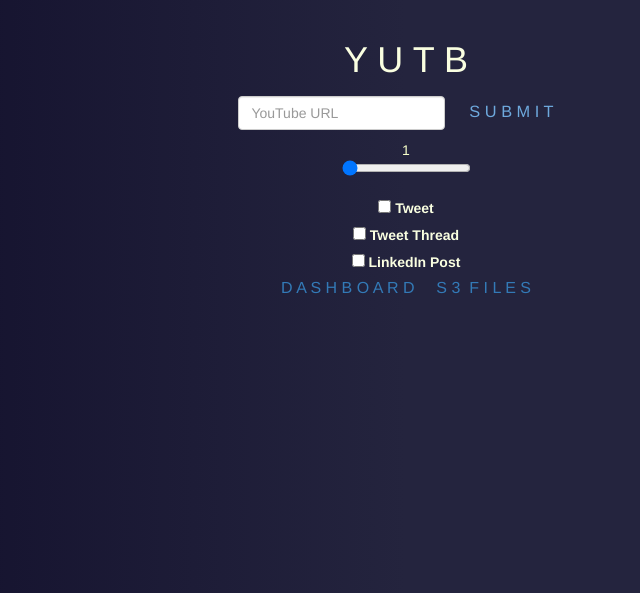
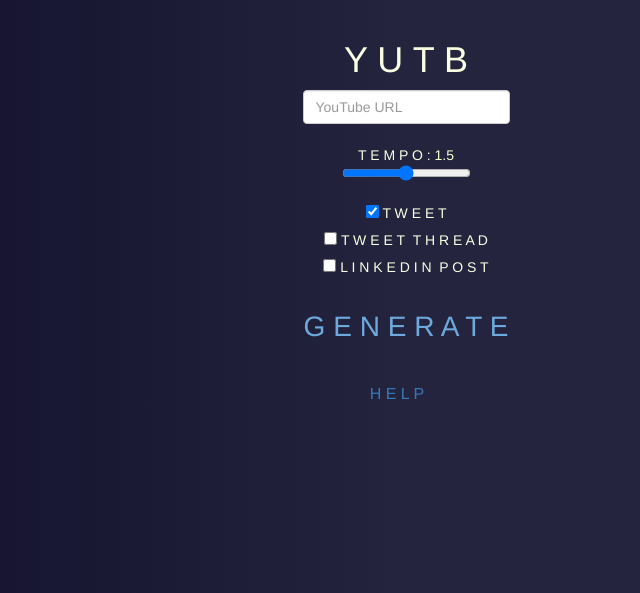
Before and after one commit to janmisiurek/yutb, a Flask app: page /playground in a window 1280 px wide. Shown: the part 52-645 px from the top of the page, without its empty margins (234-874 px from the left). Run offline with Flask 3, Linux system fonts and the light colour scheme; the visitor is signed in with stand-in values (Sample User, id 1); some libraries are stand-ins or nearby versions.

Commit message:
add help, index template update

```diff
--- a/app.py
+++ b/app.py
@@ -108,6 +108,11 @@
         return "User not found", 404
 
     return render_template("welcome.html", user=user)
+
+@app.route('/help')
+@login_required
+def help():
+    return render_template('help.html')
 
 @app.route('/playground', methods=['GET', 'POST'])
 @login_required
--- a/static/css/styles.css
+++ b/static/css/styles.css
@@ -50,3 +50,7 @@
     text-shadow: 0px 0px 10px #499ce2;
     cursor: pointer;
 }
+
+label {
+    font-weight: normal;
+}
--- a/templates/index.html
+++ b/templates/index.html
@@ -12,29 +12,30 @@
             <label for="url" class="sr-only">youtube url:</label>
             <input type="url" class="form-control" id="url" name="url" required placeholder="YouTube URL">
         </div>
-        <button type="submit" >S U B M I T</button>
-
+        <br>
         <br>
         <div class="form-group mx-sm-3 mb-2" style="text-align: center;">
-            <output id="tempoOutput", style="color: #f6ffc9">1</output>
-            <input type="range" min="1" max="2" step="0.25" value="1" class="slider" id="tempo" name="tempo"><br>
-
+            <span style="display: inline; vertical-align: middle;">T E M P O :</span>
+            <output id="tempoOutput" style="display: inline; color: #f6ffc9; vertical-align: middle;">1.5</output>
+            <input type="range" min="1" max="2" step="0.25" value="1.5" class="slider" id="tempo" name="tempo"><br>
         </div>
 
         <div class="form-check">
-            <input type="checkbox" class="form-check-input" id="tweet" name="content_types" value="tweet_single">
-            <label class="form-check-label" for="tweet">Tweet</label><br>
+            <input type="checkbox" class="form-check-input" id="tweet" name="content_types" value="tweet_single" checked>
+            <label class="form-check-label" for="tweet">T W E E T</label><br>
             <input type="checkbox" class="form-check-input" id="tweet_thread" name="content_types" value="tweet_thread">
-            <label class="form-check-label" for="tweet_thread">Tweet Thread</label><br>
+            <label class="form-check-label" for="tweet_thread">T W E E T&nbsp;&nbsp;T H R E A D</label><br>
             <input type="checkbox" class="form-check-input" id="linkedin_post" name="content_types" value="linkedin_post">
-            <label class="form-check-label" for="linkedin_post">LinkedIn Post</label><br>
+            <label class="form-check-label" for="linkedin_post">L I N K E D I N&nbsp;&nbsp;P O S T</label><br>
         </div>
+        <h3>
+            <button type="submit" >G E N E R A T E</button>
+        </h3>
+        <br>
     </form>
 
-    <p>
-        <a href="{{ url_for('dashboard2') }}" style=" font-size: 16px; margin-right: 18px;">D A S H B O A R D</a>
-        <a href="{{ url_for('dashboard') }}" style=" font-size: 16px;">S 3&nbsp;&nbsp;F I L E S</a>
-    </p>
+        <a href="{{ url_for('help') }}" style=" font-size: 16px; margin-right: 18px;">H E L P</a>
+
 </div>
 
 <script>
@@ -43,6 +44,8 @@
     tempoSlider.oninput = function() {
         tempoOutput.value = this.value;
     }
+    // set initial output value to match the slider
+    tempoOutput.value = tempoSlider.value;
 </script>
 
 {% endblock %}
```
Also changed, not shown: templates/help.html (added, +32 -0 lines), templates/notes.html (+4 -4 lines).
